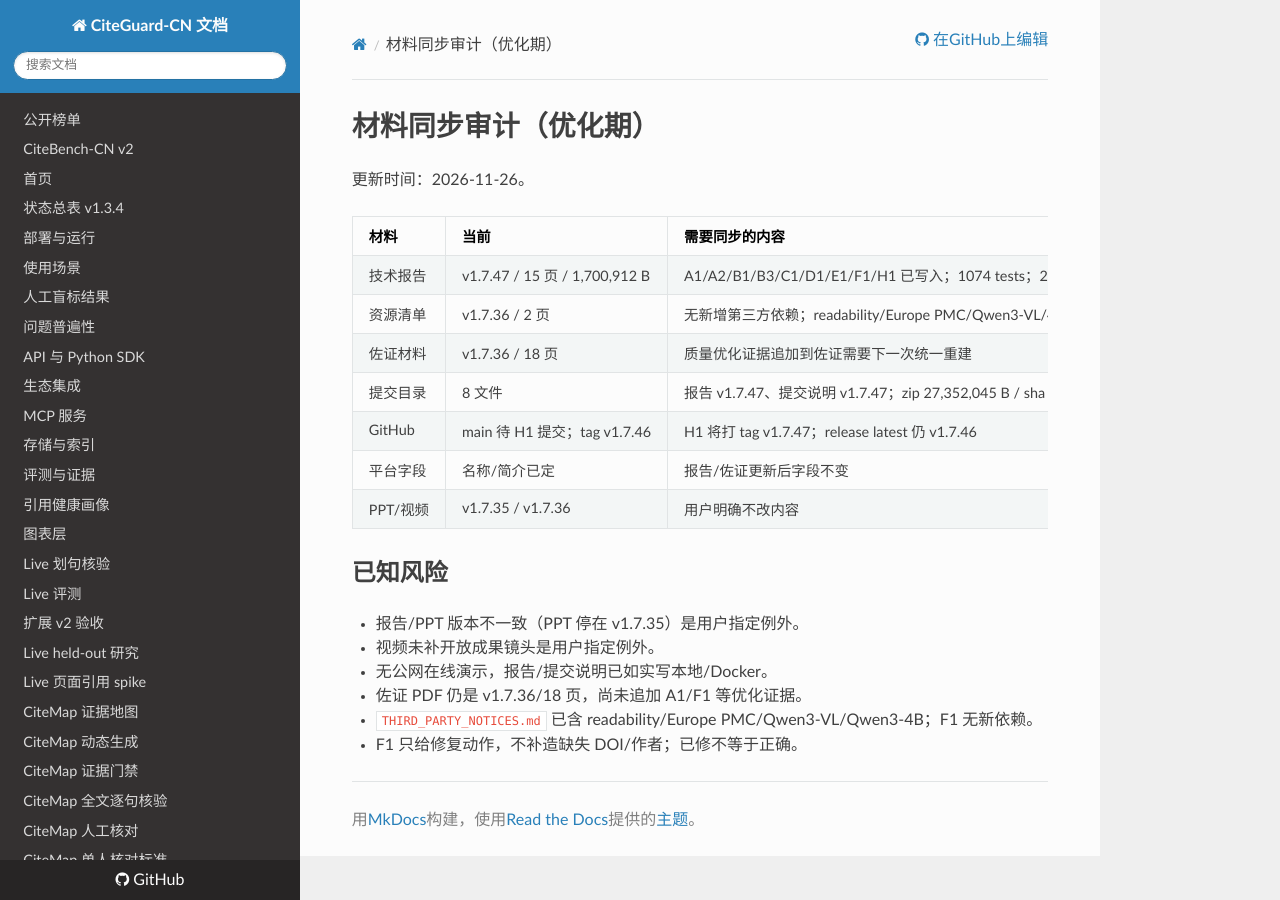
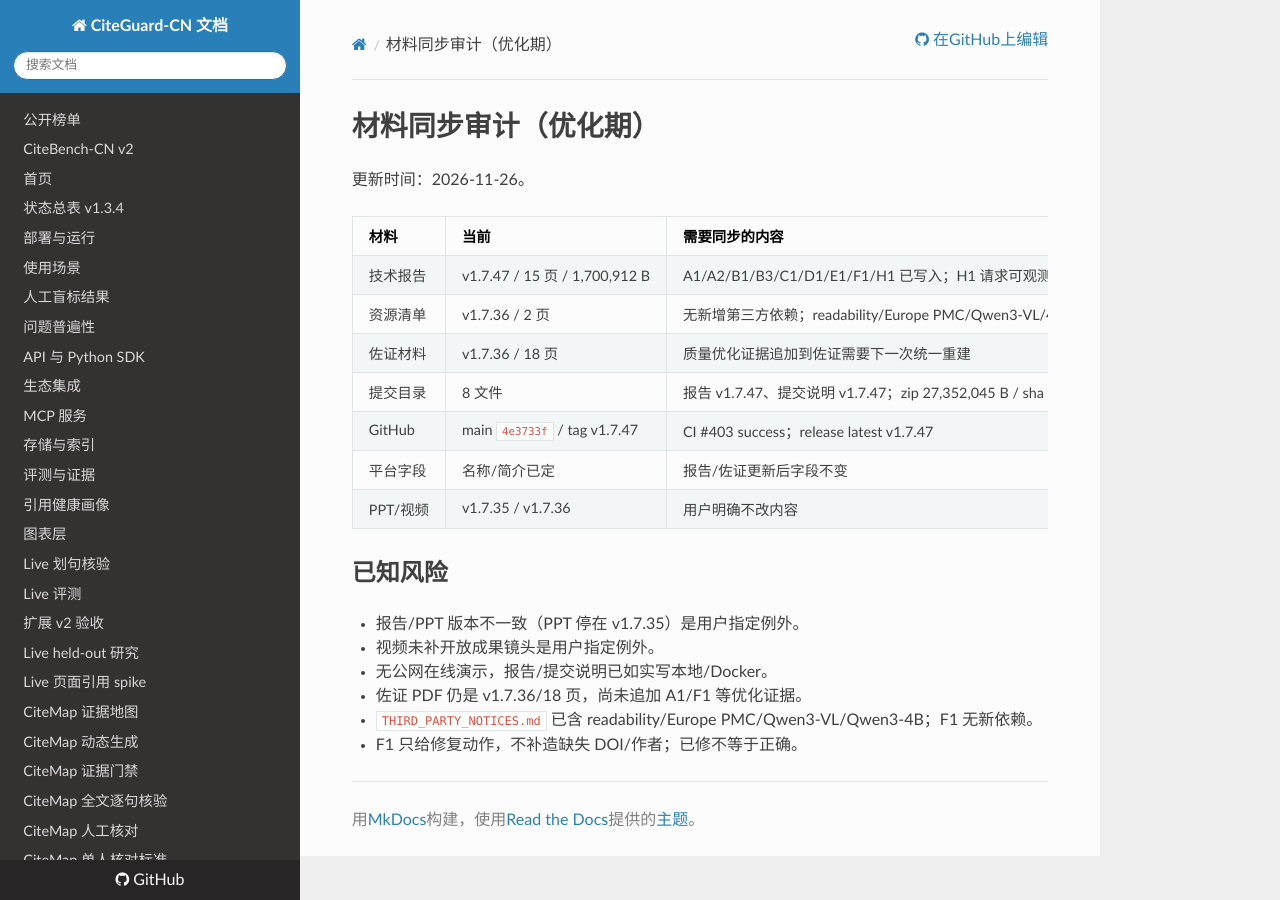
Before and after one commit to kkk431/citeguard-cn, an MkDocs documentation site: the page built from docs/materials_audit.md, in a window 1280 px wide. Built offline with MkDocs 1.6.1, drawn with Linux system fonts in a browser that asks for light colours; nearby versions of some CDN libraries.

Commit message:
docs: record H1 CI, tag and release

```diff
--- a/docs/materials_audit.md
+++ b/docs/materials_audit.md
@@ -4,11 +4,11 @@
 
 | 材料 | 当前 | 需要同步的内容 | 状态 |
 | --- | --- | --- | --- |
-| 技术报告 | v1.7.47 / 15 页 / 1,700,912 B | A1/A2/B1/B3/C1/D1/E1/F1/H1 已写入；1074 tests；265 路径/136 截图 | 已更新 |
+| 技术报告 | v1.7.47 / 15 页 / 1,700,912 B | A1/A2/B1/B3/C1/D1/E1/F1/H1 已写入；H1 请求可观测/一键回归；1074 tests；265 路径/136 截图 | 已更新 |
 | 资源清单 | v1.7.36 / 2 页 | 无新增第三方依赖；readability/Europe PMC/Qwen3-VL/4B 已在册 | 可保持 |
 | 佐证材料 | v1.7.36 / 18 页 | 质量优化证据追加到佐证需要下一次统一重建 | 后续阶段更新 |
 | 提交目录 | 8 文件 | 报告 v1.7.47、提交说明 v1.7.47；zip 27,352,045 B / sha `29ea8f84da1b76a9cfcacb546e8273e8d10016258d207fe0bbd93fd53ada046b` | 已更新 |
-| GitHub | main 待 H1 提交；tag v1.7.46 | H1 将打 tag v1.7.47；release latest 仍 v1.7.46 | 待提交 |
+| GitHub | main `4e3733f` / tag v1.7.47 | CI #403 success；release latest v1.7.47 | 已更新 |
 | 平台字段 | 名称/简介已定 | 报告/佐证更新后字段不变 | 待确认 |
 | PPT/视频 | v1.7.35 / v1.7.36 | 用户明确不改内容 | 保持 |
 
```
